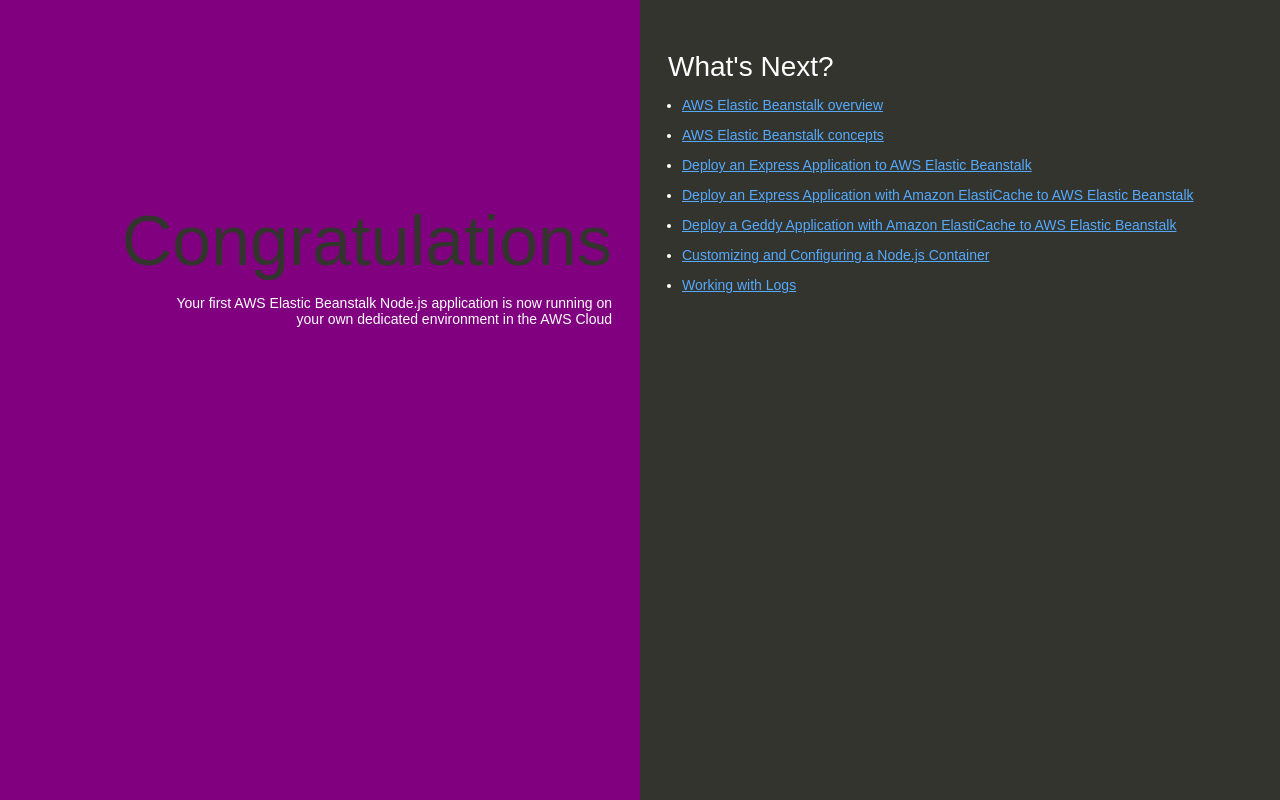
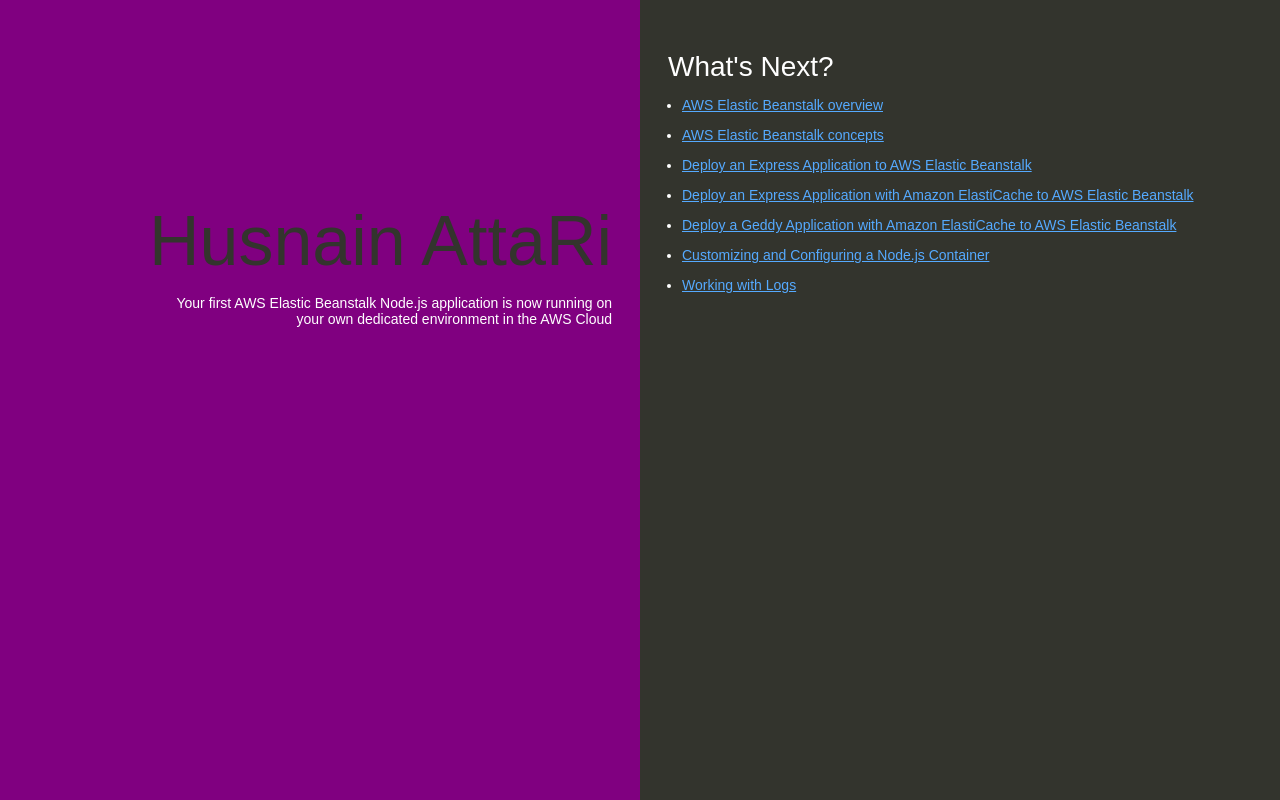
Before and after one commit to Husnain2692/my-nodejs-app, a website: page index.html in a window 1280 px wide. Drawn offline with Linux system fonts and the light colour scheme.

Commit message:
Update index.html

```diff
--- a/index.html
+++ b/index.html
@@ -74,7 +74,7 @@
   </head>
   <body>
     <div class="textColumn">
-      <h1>Congratulations</h1>
+      <h1>Husnain AttaRi</h1>
       <p>Your first AWS Elastic Beanstalk Node.js application is now running on your own dedicated environment in the AWS Cloud</p>
     </div>
     <div class="linksColumn">
```
